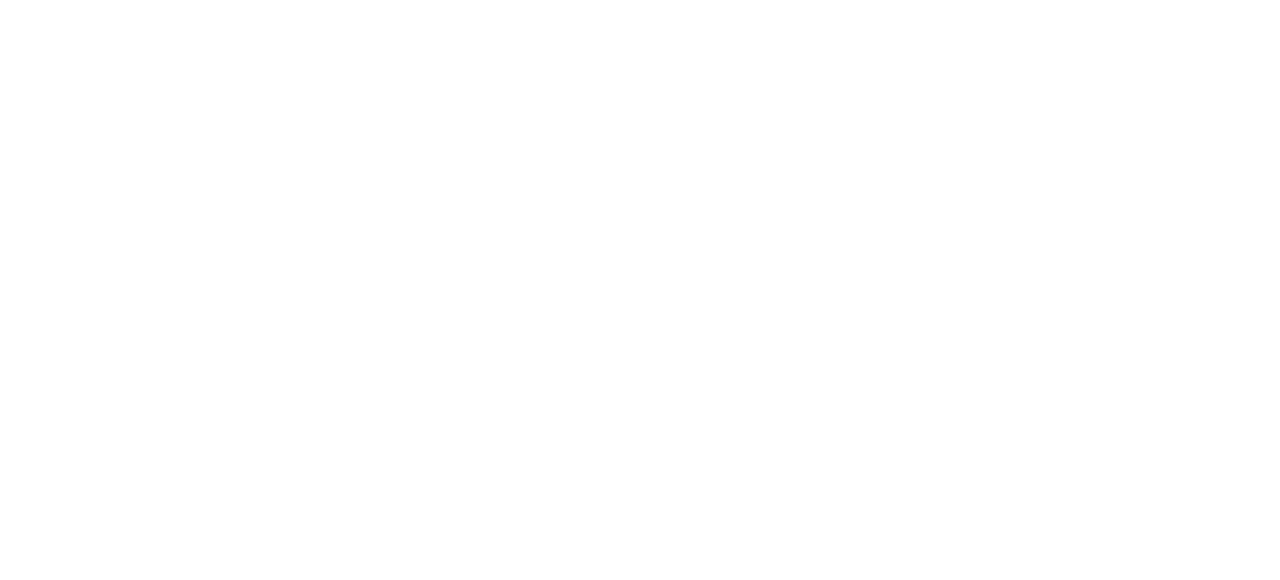
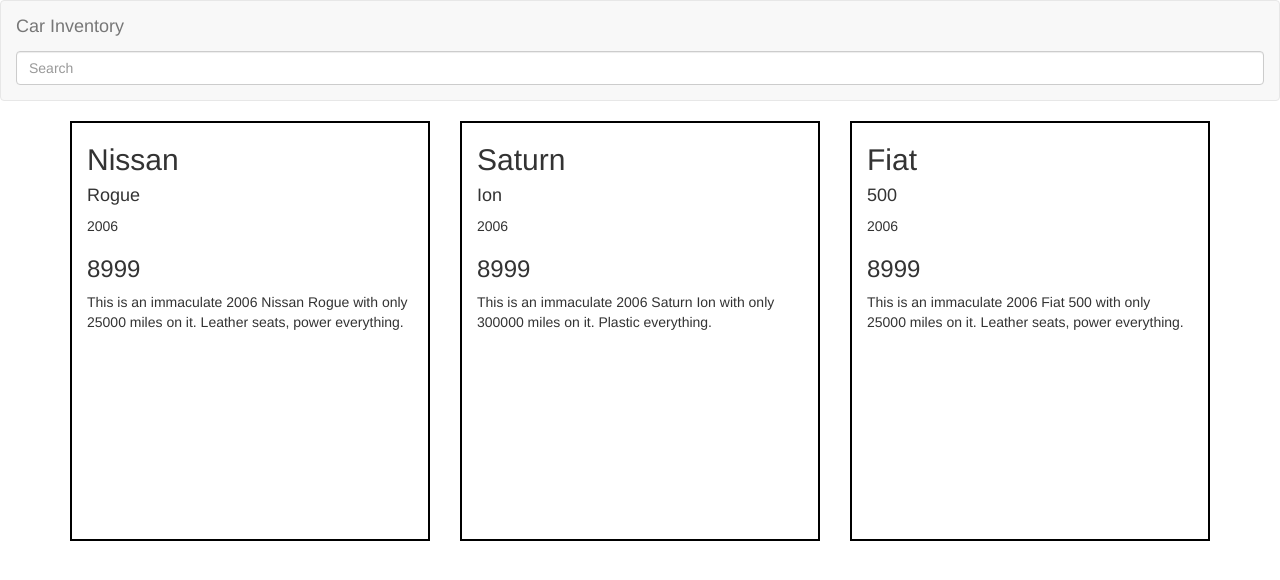
Before and after one commit to nss-day-cohort-20/ms2-milestone-challenge-megbrown, a plain HTML site: page index.html in a window 1280 px wide. Drawn offline with nearby package versions, Linux system fonts and the light colour scheme.

Commit message:
loop through cars and build html string, use bootstrap to create rows

```diff
--- a/css/styles.css
+++ b/css/styles.css
@@ -0,0 +1,4 @@
+.card {
+	border: 2px solid #000;
+	height: 30em;
+}
--- a/index.html
+++ b/index.html
@@ -2,9 +2,24 @@
 <html>
 <head>
 	<title>Single Page Applications Milestone Challenge</title>
+	<link rel="stylesheet" href="https://maxcdn.bootstrapcdn.com/bootstrap/3.3.7/css/bootstrap.min.css" integrity="sha384-BVYiiSIFeK1dGmJRAkycuHAHRg32OmUcww7on3RYdg4Va+PmSTsz/K68vbdEjh4u" crossorigin="anonymous">
 	<link rel="stylesheet" type="text/css" href="css/styles.css">
 </head>
 <body>
+	<nav class="navbar navbar-default">
+	  <div class="container-fluid">
+	    <div class="navbar-header">
+	      <a class="navbar-brand" href="#">Car Inventory</a>
+	    </div>
+      <div class="form-group">
+        <input id="input" type="text" class="form-control" placeholder="Search">
+      </div>
+	  </div>
+	</nav>
+	<div class="container">
+		<div id="carContainer" class="row">
+		</div>
+	</div>
 <script src="javascripts/carLot.js"></script>
 <script src="javascripts/main.js"></script>
 </body>
--- a/inventory.json
+++ b/inventory.json
@@ -6,14 +6,14 @@
       "year": "2006",
       "price": "8999",
       "description": "This is an immaculate 2006 Nissan Rogue with only 25000 miles on it. Leather seats, power everything."
-    }
+    },
     {
       "make": "Saturn",
       "model": "Ion",
       "year": "2006",
       "price": "8999",
       "description": "This is an immaculate 2006 Saturn Ion with only 300000 miles on it. Plastic everything."
-    }
+    },
     {
       "make": "Fiat",
       "model": "500",
--- a/javascripts/carLot.js
+++ b/javascripts/carLot.js
@@ -1,26 +1,18 @@
-// This IIFE will add a new module to Carlot in the
-// namespace of CarLot.Inventory
-var CarLot = (function (globalScopeCarLot) {
+var CarLot = ( function(globalScopeCarLot){
 
-  // Define a private scope variable to store cars
-  let _car_inventory = [];
+  let carInventoryArr = [];
 
-  // Start building the Object that will be attached
-  // to the CarLot.Inventory namespace
-  let inventory = Object.create(null, {
-    loadInventory: function (callback) {
-      var load = new XMLHttpRequest();
+  return {
+  loadInventory: function(callback) {
+    var loader = new XMLHttpRequest();
+    loader.addEventListener("load", function() {
+      carInventoryArr = JSON.parse(this.responseText).cars;
+      console.log(carInventoryArr);
+      callback(carInventoryArr);
+    });
+    loader.open("GET", "../inventory.json");
+    loader.send();
+  }
+}
 
-      inventoryLoader.addEventListener("load", function () {
-        // Add each car to the private _car_inventory array
-      });
-    }
-  });
-
-  globalScopeCarLot.Inventory = inventory;
-  return globalScopeCarLot;
-
-  // If this is the first module that gets evaluated,
-  // CarLot will be `undefined` and a new empty object
-  // will augmented.
-})(CarLot || {});
+}());
--- a/javascripts/main.js
+++ b/javascripts/main.js
@@ -0,0 +1,19 @@
+let carContainer = document.getElementById("carContainer");
+
+function makeCar(carInventoryArr) {
+	carInventoryArr.forEach( function(currentCar) {
+		let carEl = document.createElement("div");
+		carEl.setAttribute("class", "col-sm-4");
+		carEl.innerHTML =
+			`<div class="col-sm-12 card">
+			 	<h2>${currentCar.make}</h2>
+			 	<h4>${currentCar.model}</h4>
+			 	<p>${currentCar.year}</p>
+			 	<h3>${currentCar.price}</h3>
+				<p>${currentCar.description}</p>
+			</div>`
+		carContainer.appendChild(carEl);
+	})
+}
+
+CarLot.loadInventory(makeCar);
```
